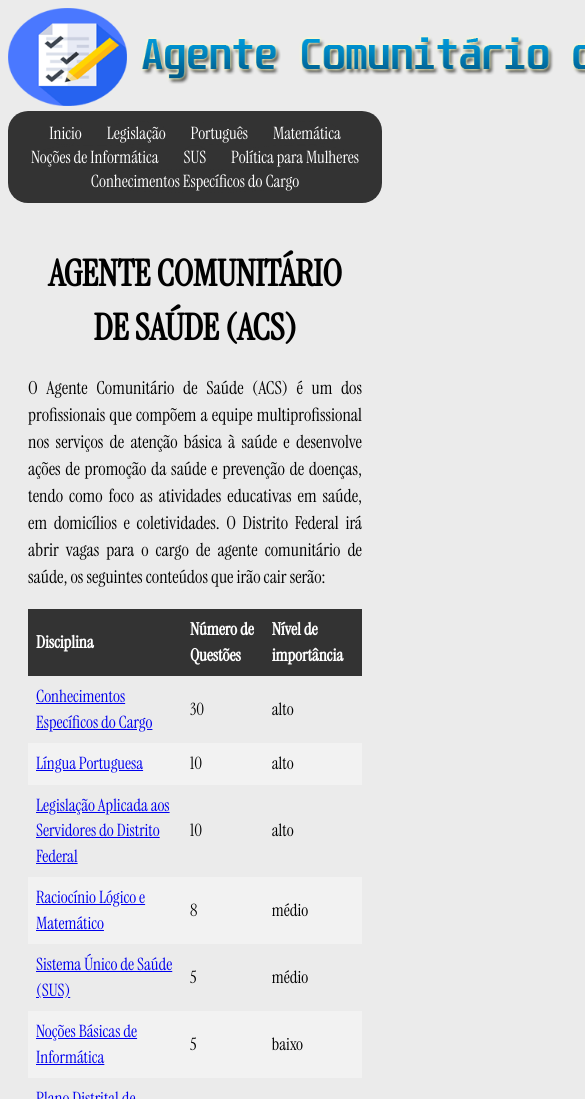
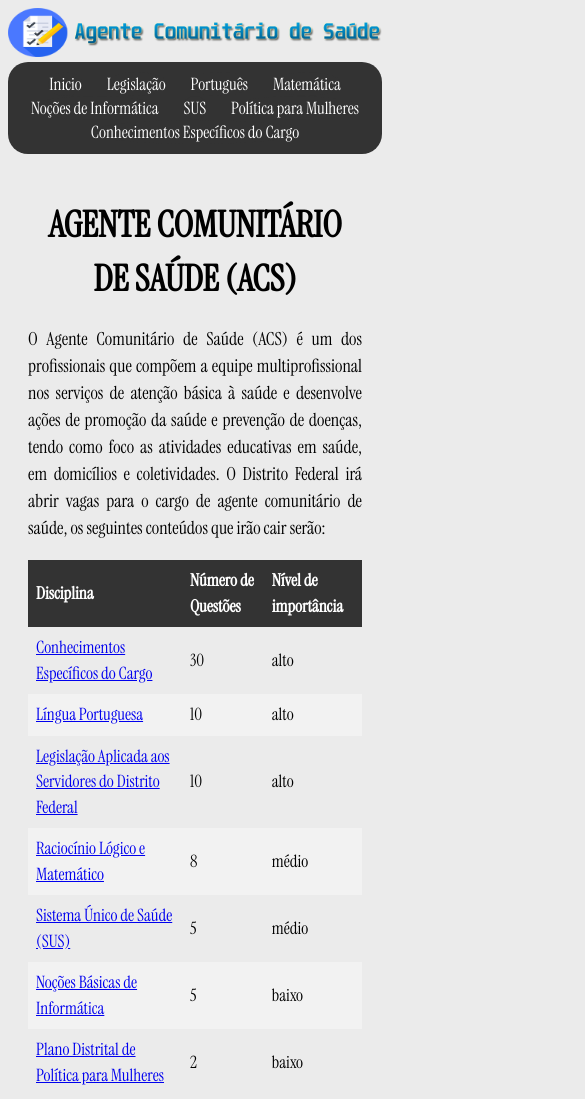
Before and after one commit to viniciuselt/study-for-acs, a plain HTML site: page index.html in a window 390 px wide. Shown: the top 1099 px of the page, 585 px wide, since content can reach past the window. Drawn offline with Linux system fonts and the light colour scheme.

Commit message:
Update style-index.css

```diff
--- a/css/style-index.css
+++ b/css/style-index.css
@@ -110,7 +110,7 @@ table {
 }
 
 button {
-	background-color: #4CAF50;
+	background-color: #333;
 	color: white;
 	border: none;
 	padding: 10px 20px;
@@ -127,3 +127,15 @@ button {
 	margin-top: 50px;
 	text-align: center;
 }
+
+@media screen and (max-width: 812px){
+  #logo{
+    width: 100%;
+  }
+}
+
+@media screen and (max-width: 400px){
+  #logo{
+    height: 100%;
+  }
+}
```
